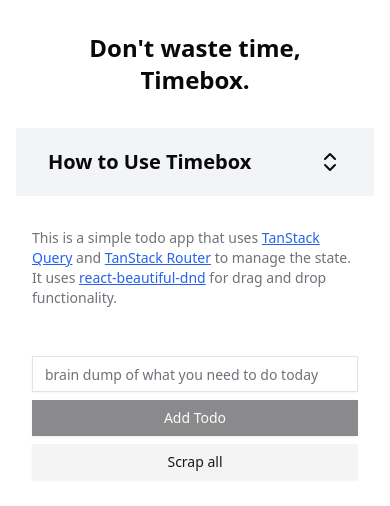
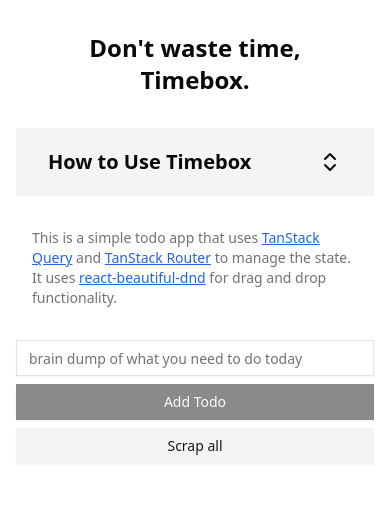
Before and after one commit to nategia/timebox, a React (Vite) app: page / in a window 390 px wide. Shown: the top 506 px of the page. Built offline with nearby package versions, Linux system fonts and the light colour scheme.

Commit message:
small padding fix

```diff
--- a/src/routes/index.lazy.tsx
+++ b/src/routes/index.lazy.tsx
@@ -174,7 +174,7 @@ function Index() {
 
         <Instructions />
         <Details />
-        <div className="flex flex-col sm:flex-row w-full items-center justify-center space-x-0 space-y-2 sm:space-x-4 sm:space-y-0 p-4 bg-background">
+        <div className="flex flex-col sm:flex-row w-full items-center justify-center space-x-0 space-y-2 sm:space-x-4 sm:space-y-0 p-0 sm:p-4 bg-background">
           <Input
             placeholder="brain dump of what you need to do today"
             onChange={(e) => setNewTodo(e.target.value)}
```
